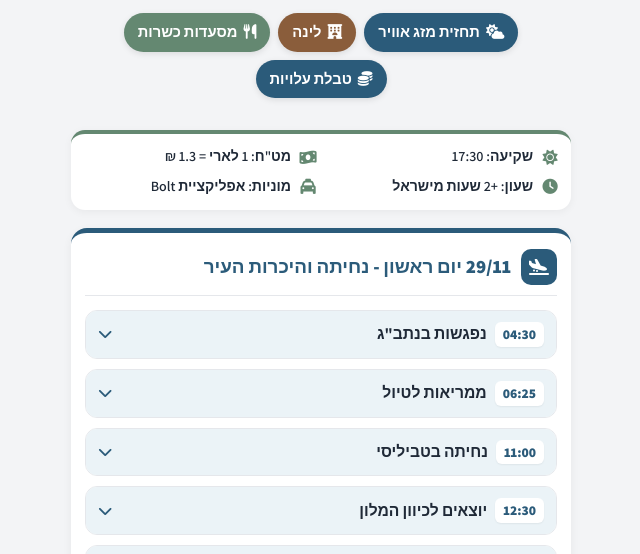
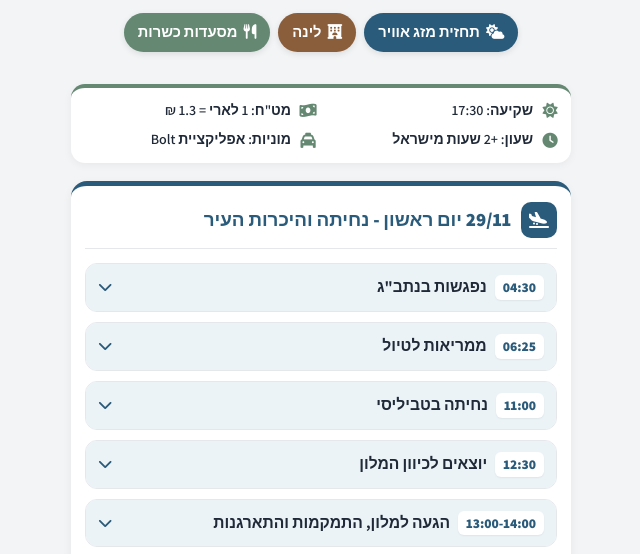
Before and after one commit to hadastrips/bekertb26, a plain HTML site: page index.html in a window 1280 px wide. Shown: the part 217-771 px from the top of the page, without its empty margins (319-959 px from the left). Drawn offline with Linux system fonts and the light colour scheme.

Commit message:
Remove links from header in index.html
Removed links to cost summary and kosher restaurants.

```diff
--- a/index.html
+++ b/index.html
@@ -433,10 +433,7 @@
             </a>
             <a href="#kosher-restaurants" class="quick-btn btn-sage">
                 <i class="fas fa-utensils"></i> מסעדות כשרות
-            </a>
-            <a href="#cost-summary" class="quick-btn btn-blue">
-                <i class="fas fa-coins"></i> טבלת עלויות
-            </a>
+           </a>
         </div>
     </header>
 
```
